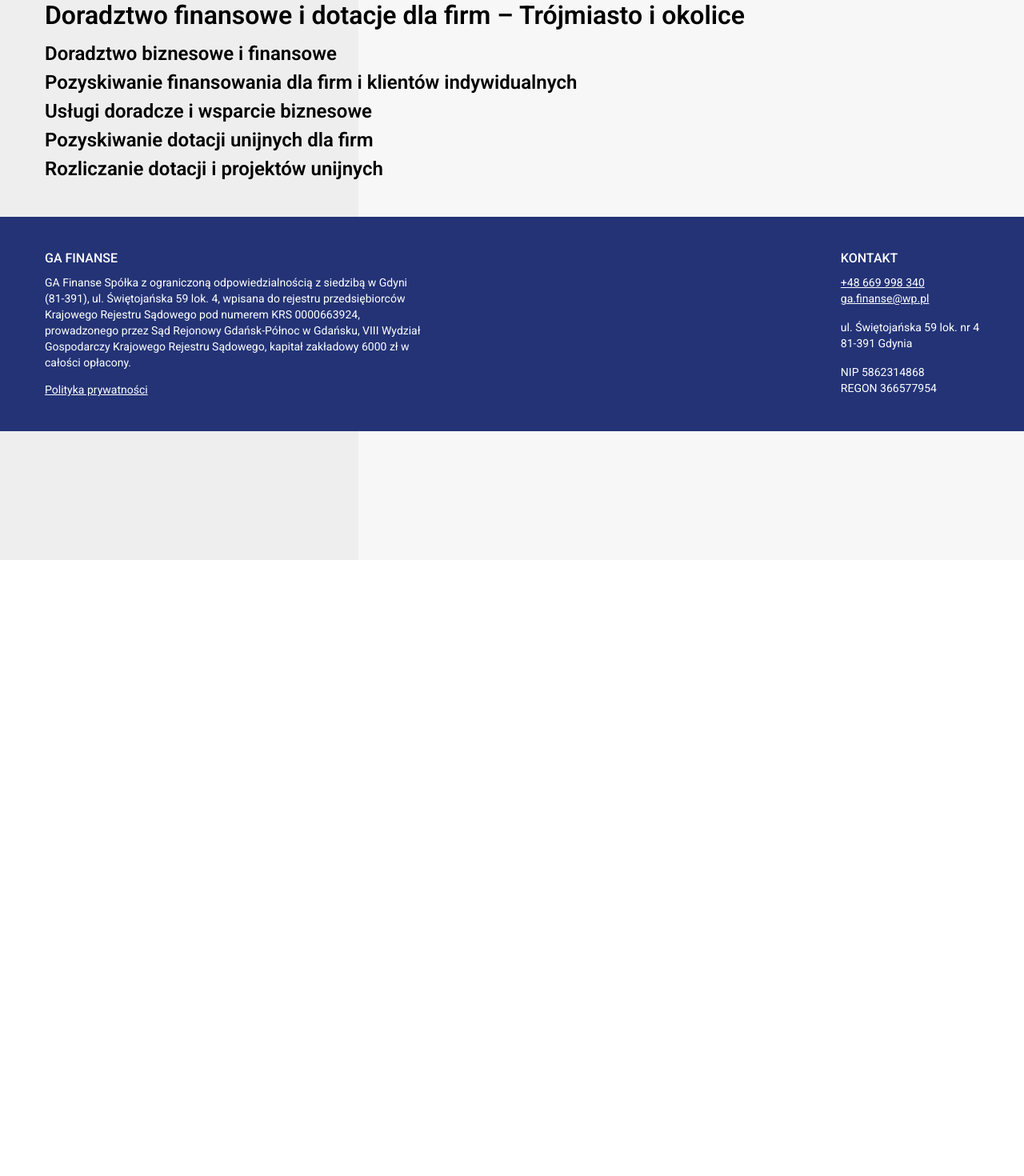
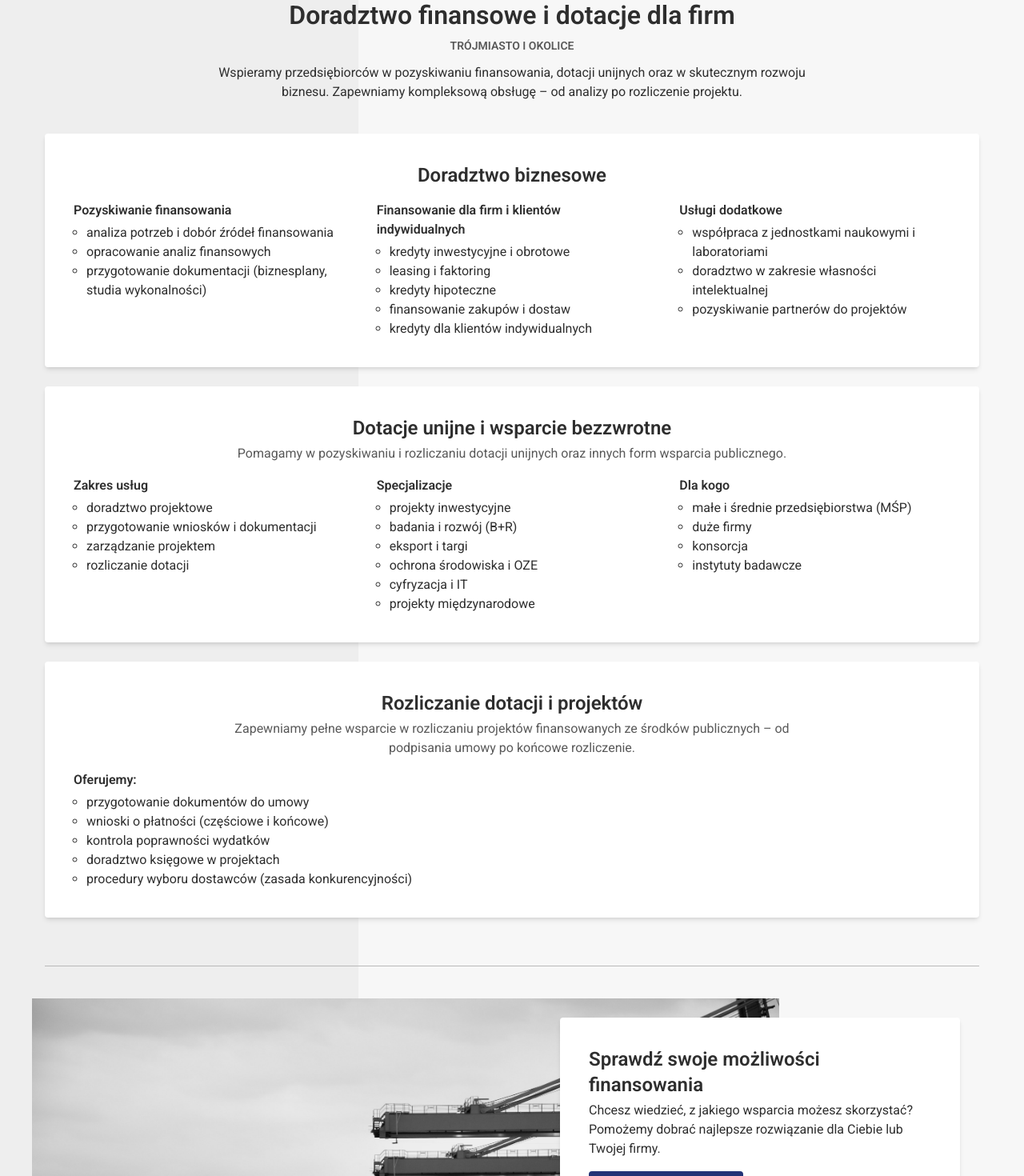
Before and after one commit to kattata/ga-finanse-v2, a Next.js app: page /uslugi in a window 1280 px wide. Shown: the part 100-1570 px from the top of the page at 80% size. Before the commit the page ends 800 px from the top, so only its background shows below. Built offline with nearby package versions, Linux system fonts and the light colour scheme.

Commit message:
Add services initial content

```diff
--- a/app/globals.css
+++ b/app/globals.css
@@ -20,6 +20,7 @@ body {
     var(--background-1) 100%
   );
   font-family: var(--font-sans), Arial, Helvetica, sans-serif;
+  color: var(--color-black);
 
   @media (--md) {
     background: linear-gradient(
@@ -59,3 +60,11 @@ body {
 button {
   cursor: pointer;
 }
+
+ul {
+  padding-left: 16px;
+}
+
+ul li {
+  list-style-type: circle;
+}
--- a/app/o-firmie/page.tsx
+++ b/app/o-firmie/page.tsx
@@ -6,7 +6,7 @@ export default function About(): JSX.Element {
   const t = useTranslations("About");
 
   return (
-    <div className="container">
+    <div className="container [&_h3]:text-base">
       <h1 className="mb-6 text-center">{t("Title")}</h1>
 
       <div className="mb-10">
--- a/app/styles/_colors.css
+++ b/app/styles/_colors.css
@@ -1,6 +1,15 @@
 @theme inline {
-  /* --color-*: initial; Removes all default TW colors. */
+  --color-*: initial; /* Removes all default TW colors. */
 
   --color-primary-yellow: #dbb442;
   --color-primary-navy: #233376;
+
+  --color-gray-100: #eeeeee;
+  --color-gray-300: #b9b9b9;
+  --color-gray-500: #878787;
+  --color-gray-700: #595959;
+  --color-gray-900: #2e2e2e;
+
+  --color-white: #ffffff;
+  --color-black: var(--color-gray-900);
 }
--- a/app/styles/_typography.css
+++ b/app/styles/_typography.css
@@ -12,6 +12,8 @@
 
   --text-h4: var(--text-h4);
   --leading-h4: var(--leading-h4);
+
+  --text-base: 16px;
 }
 
 :root {
--- a/app/uslugi/page.tsx
+++ b/app/uslugi/page.tsx
@@ -1,22 +1,150 @@
+import { Button } from "@/components/base/button";
+import { ImageAndText } from "@/components/base/image-and-text";
 import { useTranslations } from "next-intl";
+import Link from "next/link";
 import { JSX } from "react";
 
 export default function Services(): JSX.Element {
   const t = useTranslations("Services");
 
   return (
-    <div className="container">
-      <h1>{t("Title")}</h1>
+    <div className="container [&_h3]:text-base">
+      <section className="text-center mb-10">
+        <h1>
+          <div>{t("Title")}</div>
+          <div className="text-sm uppercase text-gray-700 mt-2">
+            {t("Subtitle")}
+          </div>
+        </h1>
+        <p className="md:max-w-2/3 mx-auto">
+          Wspieramy przedsiębiorców w pozyskiwaniu finansowania, dotacji
+          unijnych oraz w skutecznym rozwoju biznesu. Zapewniamy kompleksową
+          obsługę – od analizy po rozliczenie projektu.
+        </p>
+      </section>
 
-      <h2>Doradztwo biznesowe i finansowe</h2>
+      <section className="tile mb-6">
+        <div className="text-center mb-4 md:max-w-2/3 mx-auto">
+          <h2>Doradztwo biznesowe</h2>
+        </div>
 
-      <h2>Pozyskiwanie finansowania dla firm i klientów indywidualnych</h2>
+        <div className="grid grid-cols-1 md:grid-cols-3 gap-10">
+          <article>
+            <h3>Pozyskiwanie finansowania</h3>
+            <ul>
+              <li>analiza potrzeb i dobór źródeł finansowania</li>
+              <li>opracowanie analiz finansowych</li>
+              <li>
+                przygotowanie dokumentacji (biznesplany, studia wykonalności)
+              </li>
+            </ul>
+          </article>
 
-      <h2>Usługi doradcze i wsparcie biznesowe</h2>
+          <article>
+            <h3>Finansowanie dla firm i klientów indywidualnych</h3>
+            <ul>
+              <li>kredyty inwestycyjne i obrotowe</li>
+              <li>leasing i faktoring</li>
+              <li>kredyty hipoteczne</li>
+              <li>finansowanie zakupów i dostaw</li>
+              <li>kredyty dla klientów indywidualnych</li>
+            </ul>
+          </article>
 
-      <h2>Pozyskiwanie dotacji unijnych dla firm</h2>
+          <article>
+            <h3>Usługi dodatkowe</h3>
+            <ul>
+              <li>współpraca z jednostkami naukowymi i laboratoriami</li>
+              <li>doradztwo w zakresie własności intelektualnej</li>
+              <li>pozyskiwanie partnerów do projektów</li>
+            </ul>
+          </article>
+        </div>
+      </section>
 
-      <h2>Rozliczanie dotacji i projektów unijnych</h2>
+      <section className="tile mb-6">
+        <div className="text-center mb-4 md:max-w-2/3 mx-auto">
+          <h2>Dotacje unijne i wsparcie bezzwrotne</h2>
+          <p className="text-gray-700">
+            Pomagamy w pozyskiwaniu i rozliczaniu dotacji unijnych oraz innych
+            form wsparcia publicznego.
+          </p>
+        </div>
+
+        <div className="grid grid-cols-1 md:grid-cols-3 gap-10">
+          <article>
+            <h3>Zakres usług</h3>
+            <ul>
+              <li>doradztwo projektowe</li>
+              <li>przygotowanie wniosków i dokumentacji</li>
+              <li>zarządzanie projektem</li>
+              <li>rozliczanie dotacji</li>
+            </ul>
+          </article>
+
+          <article>
+            <h3>Specjalizacje</h3>
+            <ul>
+              <li>projekty inwestycyjne</li>
+              <li>badania i rozwój (B+R)</li>
+              <li>eksport i targi</li>
+              <li>ochrona środowiska i OZE</li>
+              <li>cyfryzacja i IT</li>
+              <li>projekty międzynarodowe</li>
+            </ul>
+          </article>
+
+          <article>
+            <h3>Dla kogo</h3>
+            <ul>
+              <li>małe i średnie przedsiębiorstwa (MŚP)</li>
+              <li>duże firmy</li>
+              <li>konsorcja</li>
+              <li>instytuty badawcze</li>
+            </ul>
+          </article>
+        </div>
+      </section>
+
+      <section className="tile mb-6">
+        <div className="text-center mb-4 md:max-w-2/3 mx-auto">
+          <h2>Rozliczanie dotacji i projektów</h2>
+          <p className="text-gray-700">
+            Zapewniamy pełne wsparcie w rozliczaniu projektów finansowanych ze
+            środków publicznych – od podpisania umowy po końcowe rozliczenie.
+          </p>
+        </div>
+
+        <article>
+          <h3>Oferujemy:</h3>
+          <ul>
+            <li>przygotowanie dokumentów do umowy</li>
+            <li>wnioski o płatności (częściowe i końcowe)</li>
+            <li>kontrola poprawności wydatków</li>
+            <li>doradztwo księgowe w projektach</li>
+            <li>procedury wyboru dostawców (zasada konkurencyjności)</li>
+          </ul>
+        </article>
+      </section>
+
+      <section className="mt-15 pt-10 border-t border-t-gray-300">
+        <ImageAndText
+          image={{ url: "/images/gdynia-cranes-min.jpg", alt: "Gdynia Port" }}
+          imagePosition="left"
+        >
+          <div className="mb-4">
+            <h2>Sprawdź swoje możliwości finansowania</h2>
+            <p>
+              Chcesz wiedzieć, z jakiego wsparcia możesz skorzystać? Pomożemy
+              dobrać najlepsze rozwiązanie dla Ciebie lub Twojej firmy.
+            </p>
+          </div>
+
+          <Link href={"/kontakt"}>
+            <Button>Skontaktuj się z nami</Button>
+          </Link>
+        </ImageAndText>
+      </section>
     </div>
   );
 }
--- a/i18n/locales/pl.json
+++ b/i18n/locales/pl.json
@@ -25,10 +25,11 @@
     "CTA": "Umów się na bezpłatną konsultację"
   },
   "Services": {
-    "Title": "Doradztwo finansowe i dotacje dla firm – Trójmiasto i okolice"
+    "Title": "Doradztwo finansowe i dotacje dla firm",
+    "Subtitle": "Trójmiasto i okolice"
   },
   "About": {
-    "Title": "O firmie GA Finanse",
+    "Title": "O firmie",
     "Section1": {
       "Headline": "Doradztwo finansowe i dotacje unijne",
       "Text1": "GA Finanse specjalizuje się w kompleksowym doradztwie finansowym i gospodarczym. Pomagamy przedsiębiorcom oraz klientom indywidualnym w pozyskiwaniu finansowania, w tym kredytów, leasingu oraz dotacji unijnych.",
```
